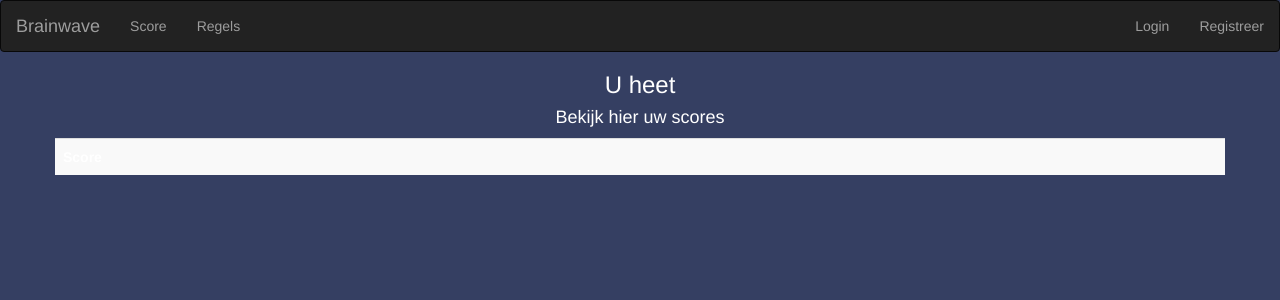
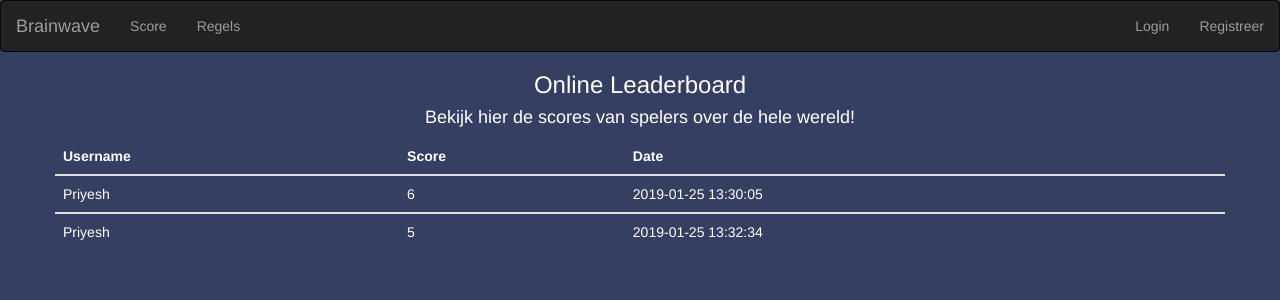
Before and after one commit to misskoekie/Webik, a Flask app: page /scoreOnline in a window 1280 px wide. Shown: the top 300 px of the page. Run offline with Flask 2, Linux system fonts and the light colour scheme; lists and menus that the app fills with data are empty; some libraries are stand-ins or nearby versions.

Commit message:
Add files via upload

```diff
--- a/Trivia/application.py
+++ b/Trivia/application.py
@@ -49,7 +49,7 @@ def spelregels():
 
 @app.route("/scoreOnline")
 def scoreOnline():
-    scoreOnline = db.execute("SELECT username, score FROM scores ORDER BY score DESC")
+    scoreOnline = db.execute("SELECT username, score, timestamp FROM scores ORDER BY score DESC")
     return render_template("scoreOnline.html", scoreOnline=scoreOnline)
 
 @app.route("/speelpagina")
@@ -60,12 +60,13 @@ def speelpagina():
 
 @app.route("/account")
 def account():
-    lijst = db.execute("SELECT username, score FROM scores WHERE id = :id ORDER BY score DESC", id = session["user_id"])
+    lijst = db.execute("SELECT username, score, timestamp FROM scores WHERE id = :id ORDER BY score DESC", id = session["user_id"])
     scores = []
     for symbolDict in lijst:
         gebruikersnaam = symbolDict["username"]
         rowDict = {}
         rowDict["score"]=symbolDict["score"]
+        rowDict["timestamp"]=symbolDict["timestamp"]
         scores.append(rowDict)
 
     return render_template("account.html", gebruikersnaam = gebruikersnaam, scores = scores)
@@ -143,7 +144,7 @@ def register():
 
         result = db.execute("INSERT INTO users (username, hash) VALUES(:username, :hashpassword)",
                                 username=request.form.get("username"),
-                            hashpassword=password)
+                                hashpassword=password)
 
         if not result:
             return apology("The username is already taken")
--- a/Trivia/templates/scoreOnline.html
+++ b/Trivia/templates/scoreOnline.html
@@ -8,22 +8,26 @@
 {% block main %}
     <form action="{{ url_for('account') }}" method="post">
         <p>
-            <h3><center>U heet {{gebruikersnaam}}</center></h3>
+            <h3><center>Online Leaderboard</center></h3>
         </p>
         <p>
-            <h4><center>Bekijk hier uw scores</center></h4>
+            <h4><center>Bekijk hier de scores van spelers over de hele wereld!</center></h4>
         </p>
-    <table class="table table-striped" style="width:100%">
-        <tr>
-            <th>Score</th>
-        </tr>
-        {% for i in scores %}
-        <div class="list-group">
+    <table class="table">
+        <thead>
             <tr>
+                <th>Username</th>
+                <th>Score</th>
+                <th>Date</th>
+            </tr>
+        </thead>
+        {% for i in scoreOnline %}
+        <tbody></tbody>
+            <tr>
+                <td>{{ i.username }}</td>
                 <td>{{ i.score }}</td>
+                <td>{{ i.timestamp }}</td>
             </tr>
-        </div>
         {% endfor %}
-    </form>
-
+    </table>
 {% endblock %}
```
Also changed, not shown: Trivia/templates/account.html (+17 -15 lines), Trivia/database.db.
